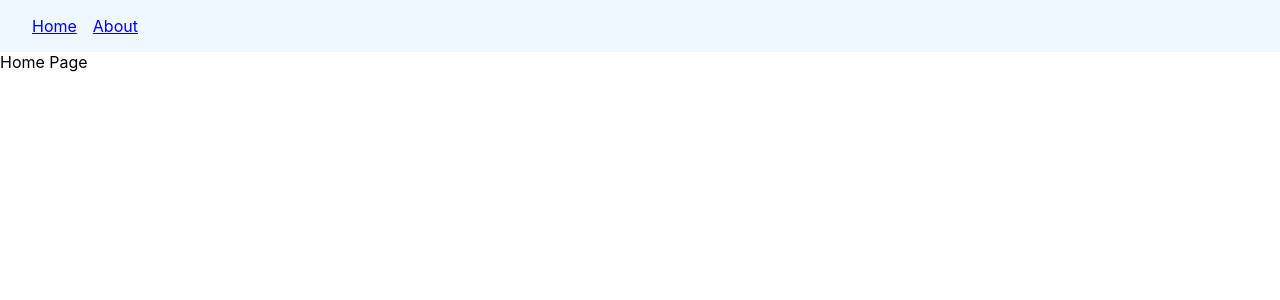
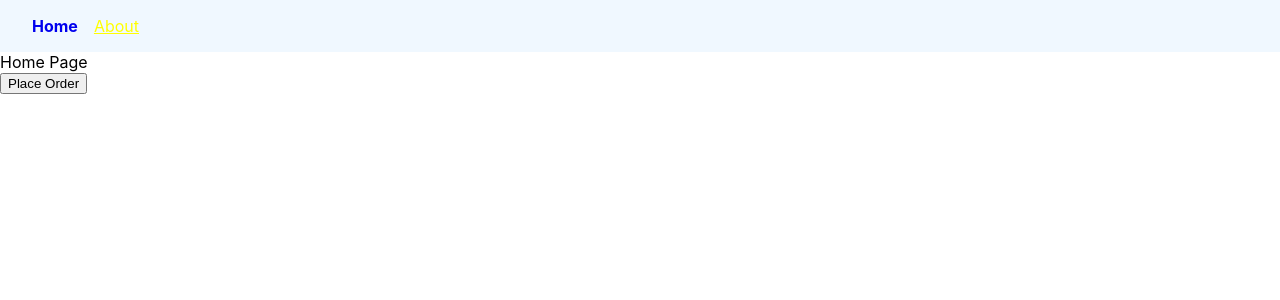
Before and after one commit to okafor-chidimma/react-router-tutorial, a React (Create React App) app: page / in a window 1280 px wide. Shown: the top 300 px of the page. Built offline with nearby package versions, Linux system fonts and the light colour scheme.

Commit message:
Added Navigation

```diff
--- a/src/App.js
+++ b/src/App.js
@@ -3,6 +3,7 @@ import "./App.css";
 import About from "./componets/About";
 import Home from "./componets/Home";
 import NavBar from "./componets/NavBar";
+import OrderSummary from "./componets/OrderSummary";
 
 function App() {
   return (
@@ -12,6 +13,7 @@ function App() {
         <Route path="/" element={<Home />} />
         {/* notice that there is no / in the about */}
         <Route path="about" element={<About />} />
+        <Route path="order-summary" element={<OrderSummary />} />
       </Routes>
     </>
   );
--- a/src/componets/Home.jsx
+++ b/src/componets/Home.jsx
@@ -1,9 +1,15 @@
-import React from 'react'
+import React from "react";
+import { useNavigate } from "react-router-dom";
 
 const Home = () => {
+    // to change link programmatically, maybe after perfroming a logic, the browser should re-direct to a specific link, e.g order-summary
+    const navigate = useNavigate();
   return (
-    <div>Home Page</div>
-  )
-}
+    <>
+      <div>Home Page</div>
+      <button onClick={()=>navigate("order-summary")}>Place Order</button>
+    </>
+  );
+};
 
-export default Home
+export default Home;
--- a/src/componets/NavBar.jsx
+++ b/src/componets/NavBar.jsx
@@ -1,11 +1,28 @@
 import React from "react";
-import { Link } from "react-router-dom";
+import { NavLink } from "react-router-dom";
 
-const NavBar = () => {
+const NavBar = (props) => {
+  console.log(props, "nav");
+  const navLinkStyles = ({ isActive }) => {
+    // please note that Navlink component passes an object to this function because it is used as a value for the style prop when we used the NavLink. that object contains isActive property which is either set to true or false
+    // note also that it passes this object to any prop defined on the Navlink, e.g <NavLink className={isActive?"act":"no"} to="/">Home</NavLink>
+    return {
+      color: isActive ? "black" : "yellow",
+    };
+  };
   return (
     <nav>
-      <Link to="/">Home</Link>
-      <Link to="/about">About</Link>
+      {/* use the link component to navigate to different component in your app and html anchor tag to navigate to a link outside of your application  */}
+      {/* <Link to="/">Home</Link>
+      {/* notice there is a / here, this is an absolute path. without the /, it becomes a relative route */}
+      {/* <Link to="/about">About</Link> */}
+
+      {/* Both the Link and NavLink components get translated to anchor tag once they are mounted on the DOM but the difference between them is that NavLink add a classname called "active" to the generated anchor tag. this means you can target elements with class name active in the css style */}
+      <NavLink to="/">Home</NavLink>
+      {/* you can also to use inline styling */}
+      <NavLink style={navLinkStyles} to="/about">
+        About
+      </NavLink>
     </nav>
   );
 };
--- /dev/null
+++ b/src/componets/OrderSummary.jsx
@@ -0,0 +1,18 @@
+import React from "react";
+import { useNavigate } from "react-router-dom";
+
+const OrderSummary = () => {
+  // to go back from a current page to the immediate previous page, we use useNavigate(-1) with -1 as the value. recall the history is an array and when you move from one url to another, the new url is added to the top of the stack and going back is easy, its kust like transversing through an array
+//   note that the value passed determines how many steps back it will take. for -1 ==> previous url that you moved from to the current one,
+//-2 ==> 2 steps back
+//also note that navigate() accepts an object as an optional parameter, where you can spcify if you want replace the entire stack, instead of pushing it to the top of the stack
+  const navigate = useNavigate();
+  return (
+    <>
+      <div>Order has been placed</div>
+      <button onClick={() => navigate(-1)}>Go Back</button>
+    </>
+  );
+};
+
+export default OrderSummary;
--- a/src/index.css
+++ b/src/index.css
@@ -19,3 +19,7 @@ nav {
 nav a {
   margin-right: 16px;
 }
+nav a.active{
+  text-decoration: none;
+  font-weight: bold;
+}
```
